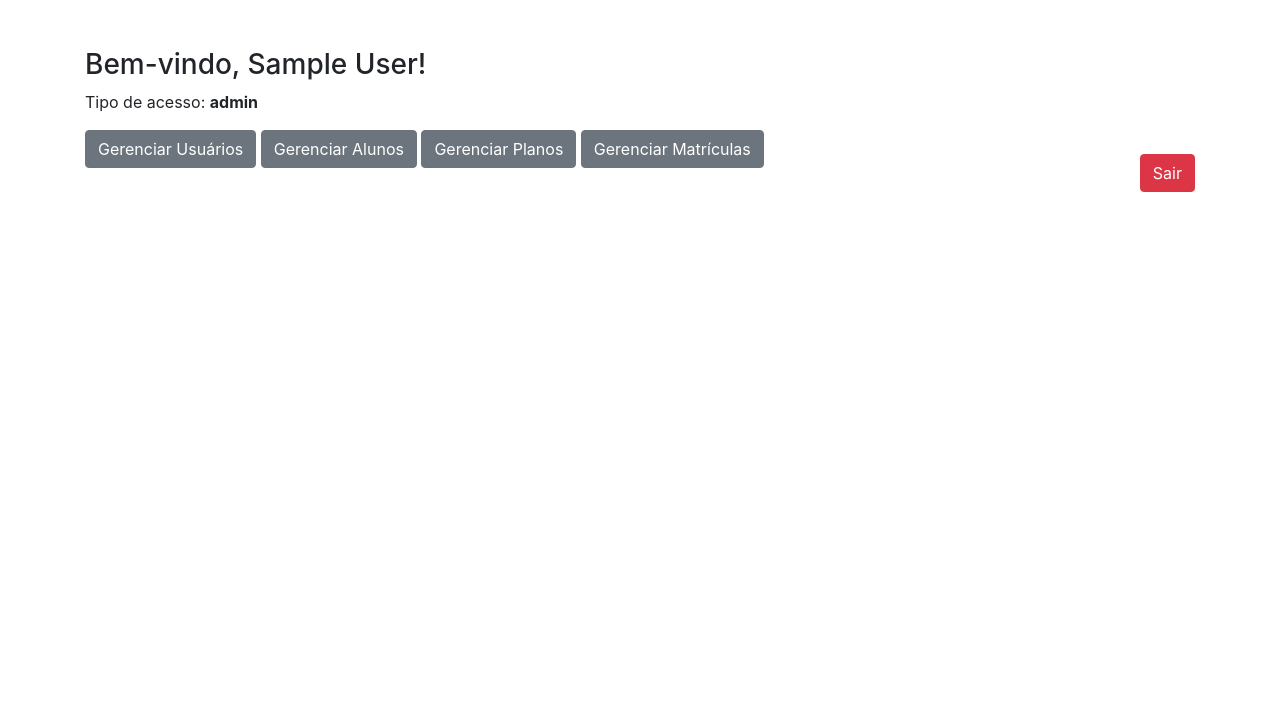
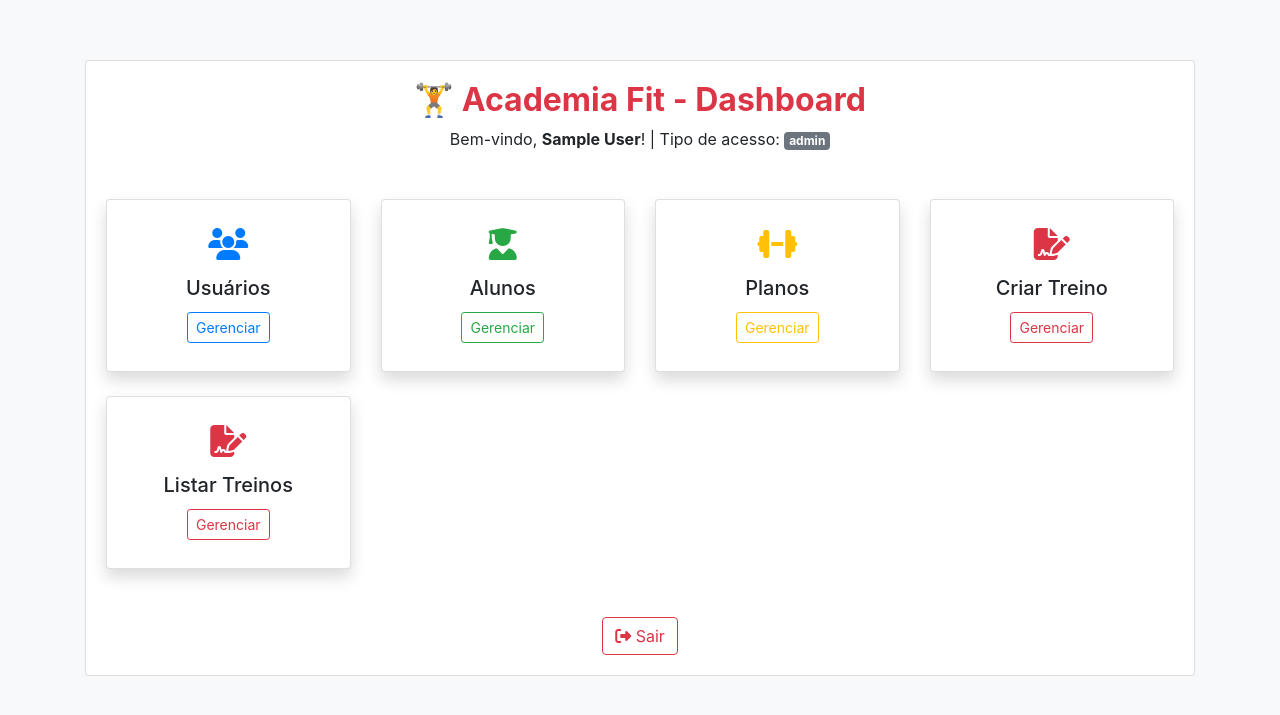
Before and after one commit to Gabe15324/Sistema-de-Academia, a PHP site: page /dashboard.php in a window 1280 px wide. Shown: the top 715 px of the page. Run offline with PHP 8.4, Linux system fonts and the light colour scheme; the visitor is signed in with stand-in values (Sample User, id 1).

Commit message:
arualizacao do index e do dashboard geral

```diff
--- a/dashboard.php
+++ b/dashboard.php
@@ -8,36 +8,113 @@ if (!isset($_SESSION['usuario_id'])) {
 $nome = $_SESSION['usuario_nome'];
 $tipo = $_SESSION['usuario_tipo'];
 ?>
+
 <!DOCTYPE html>
 <html lang="pt-br">
 <head>
   <meta charset="UTF-8">
   <title>Dashboard - Academia</title>
   <link rel="stylesheet" href="https://stackpath.bootstrapcdn.com/bootstrap/4.5.2/css/bootstrap.min.css">
+  <link rel="stylesheet" href="https://cdnjs.cloudflare.com/ajax/libs/font-awesome/6.4.0/css/all.min.css">
+  <style>
+    body {
+      background-color: #f8f9fa;
+    }
+    .dashboard-container {
+      margin-top: 60px;
+    }
+    .card-custom {
+      transition: transform 0.2s;
+    }
+    .card-custom:hover {
+      transform: scale(1.02);
+    }
+  </style>
 </head>
 <body>
-<div class="container mt-5">
-    <h3>Bem-vindo, <?php echo htmlspecialchars($nome); ?>!</h3>
-    <p>Tipo de acesso: <strong><?php echo $tipo; ?></strong></p>
+
+<div class="container dashboard-container">
+    <div class="card">
+        <div class="card-body">
+            <div class="text-center mb-5">
+                <h2 class="text-danger font-weight-bold">🏋️ Academia Fit - Dashboard</h2>
+                <p>Bem-vindo, <strong><?= htmlspecialchars($nome); ?></strong>! | Tipo de acesso: <span class="badge badge-secondary"><?= $tipo; ?></span></p>
+            </div>
 
             <?php if ($tipo === 'admin'): ?>
-        <a href="views/usuarios/index.php" class="btn btn-secondary">Gerenciar Usuários</a>
-        <a href="views/alunos/index.php" class="btn btn-secondary">Gerenciar Alunos</a>
-        <a href="views/planos/index.php" class="btn btn-secondary">Gerenciar Planos</a>
-        <a href="views/matriculas/index.php" class="btn btn-secondary">Gerenciar Matrículas</a>
+                <div class="row">
+                <div class="col-md-6 col-lg-3 mb-4">
+                    <div class="card card-custom border-left-primary shadow h-100 py-2">
+                    <div class="card-body text-center">
+                        <i class="fas fa-users fa-2x text-primary mb-3"></i>
+                        <h5 class="card-title">Usuários</h5>
+                        <a href="views/usuarios/index.php" class="btn btn-outline-primary btn-sm">Gerenciar</a>
+                    </div>
+                    </div>
+                </div>
+
+                <div class="col-md-6 col-lg-3 mb-4">
+                    <div class="card card-custom border-left-success shadow h-100 py-2">
+                    <div class="card-body text-center">
+                        <i class="fas fa-user-graduate fa-2x text-success mb-3"></i>
+                        <h5 class="card-title">Alunos</h5>
+                        <a href="views/alunos/index.php" class="btn btn-outline-success btn-sm">Gerenciar</a>
+                    </div>
+                    </div>
+                </div>
+
+                <div class="col-md-6 col-lg-3 mb-4">
+                    <div class="card card-custom border-left-warning shadow h-100 py-2">
+                    <div class="card-body text-center">
+                        <i class="fas fa-dumbbell fa-2x text-warning mb-3"></i>
+                        <h5 class="card-title">Planos</h5>
+                        <a href="views/planos/index.php" class="btn btn-outline-warning btn-sm">Gerenciar</a>
+                    </div>
+                    </div>
+                </div>
+
+                <div class="col-md-6 col-lg-3 mb-4">
+                    <div class="card card-custom border-left-danger shadow h-100 py-2">
+                    <div class="card-body text-center">
+                        <i class="fas fa-file-signature fa-2x text-danger mb-3"></i>
+                        <h5 class="card-title">Criar Treino</h5>
+                        <a href="views/alunos/criar_treino.php" class="btn btn-outline-danger btn-sm">Gerenciar</a>
+                    </div>
+                    </div>
+                </div>
+                <div class="col-md-6 col-lg-3 mb-4">
+                    <div class="card card-custom border-left-danger shadow h-100 py-2">
+                    <div class="card-body text-center">
+                        <i class="fas fa-file-signature fa-2x text-danger mb-3"></i>
+                        <h5 class="card-title">Listar Treinos</h5>
+                        <a href="views/alunos/listar_treinos.php" class="btn btn-outline-danger btn-sm">Gerenciar</a>
+                    </div>
+                    </div>
+                </div>
+                </div>
 
             <?php elseif ($tipo === 'aluno'): ?>
-        <div class="card mt-4">
-            <div class="card-body">
-                <h5 class="card-title">Área do Aluno</h5>
-                <p>Aqui você pode consultar seu plano, vencimento da matrícula, e outros dados.</p>
-                <a href="views/alunos/perfil.php" class="btn btn-primary">Ver meu Perfil</a>
-                <a href="views/alunos/treinos.php" class="btn btn-info">Ver Treinos</a>
+                <div class="row justify-content-center">
+                <div class="col-md-6">
+                    <div class="card card-custom shadow-lg border-left-info">
+                    <div class="card-body text-center">
+                        <i class="fas fa-user-circle fa-2x text-info mb-3"></i>
+                        <h4 class="card-title">Área do Aluno</h4>
+                        <p class="card-text">Consulte seu plano, treinos e informações da matrícula.</p>
+                        <a href="views/alunos/perfil.php" class="btn btn-primary m-1"><i class="fas fa-id-badge"></i> Meu Perfil</a>
+                        <a href="views/alunos/meus_treinos.php" class="btn btn-info m-1"><i class="fas fa-dumbbell"></i> Meus Treinos</a>
+                    </div>
+                    </div>
                 </div>
                 </div>
             <?php endif; ?>
 
-    <a href="logout.php" class="btn btn-danger float-right mt-4">Sair</a>
+            <div class="text-center mt-4">
+                <a href="logout.php" class="btn btn-outline-danger"><i class="fas fa-sign-out-alt"></i> Sair</a>
             </div>
+        </div>
+    </div>
+</div>
+
 </body>
 </html>
```
Also changed, not shown: index.php (+79 -47 lines). Lines whose indentation alone changed are shown as unchanged.
